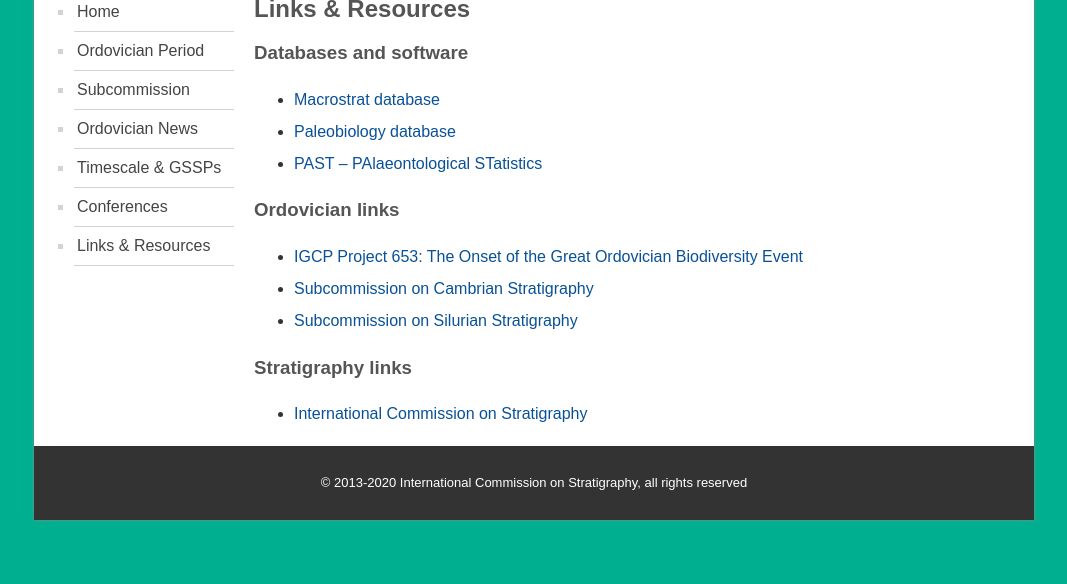
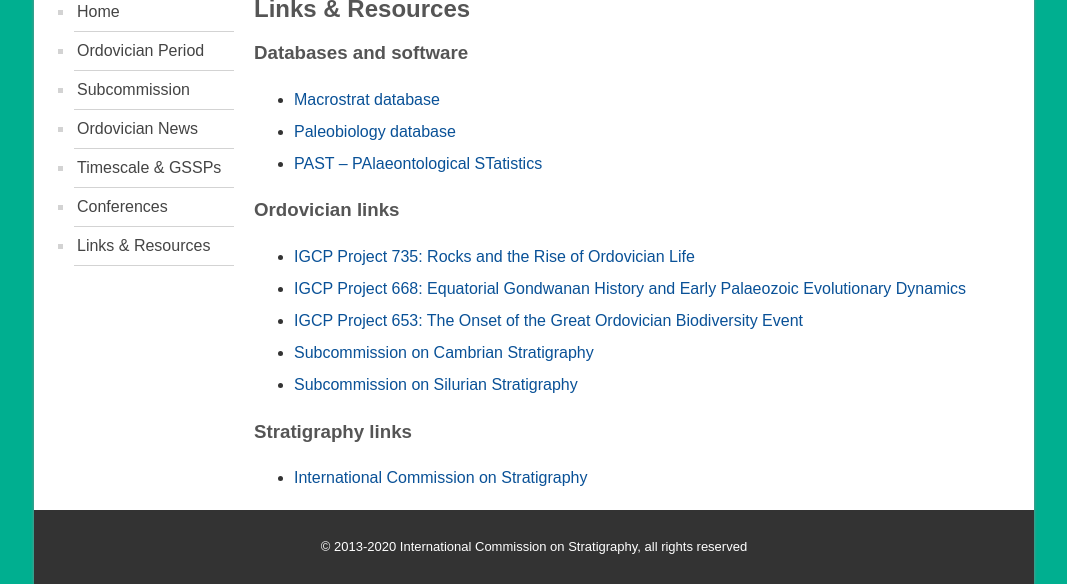
Before and after one commit to whwangChina/subcommission-ordovician, a Jekyll site: the page built from pages/links.md, in a window 1280 px wide. Shown: the part 427-1011 px from the top of the page, without its empty margins (106-1173 px from the left). Built offline with Jekyll 4.4.1, drawn with Linux system fonts in a browser that asks for light colours; before the commit the page ends 947 px from its top, so only the background shows below that.

Commit message:
Update links.md

```diff
--- a/pages/links.md
+++ b/pages/links.md
@@ -13,6 +13,8 @@
 
 ### Ordovician links
 
+* [IGCP Project 735: Rocks and the Rise of Ordovician Life](http://www.rocksnrol.wordpress.com/)
+* [IGCP Project 668: Equatorial Gondwanan History and Early Palaeozoic Evolutionary Dynamics](https://swern001.wixsite.com/igcp668)
 * [IGCP Project 653: The Onset of the Great Ordovician Biodiversity Event](http://www.igcp653.org/)
 * [Subcommission on Cambrian Stratigraphy](http://www.palaeontologie.uni-wuerzburg.de/casu1-R.htm)
 * [Subcommission on Silurian Stratigraphy](http://www.silurian.cn/)
```
